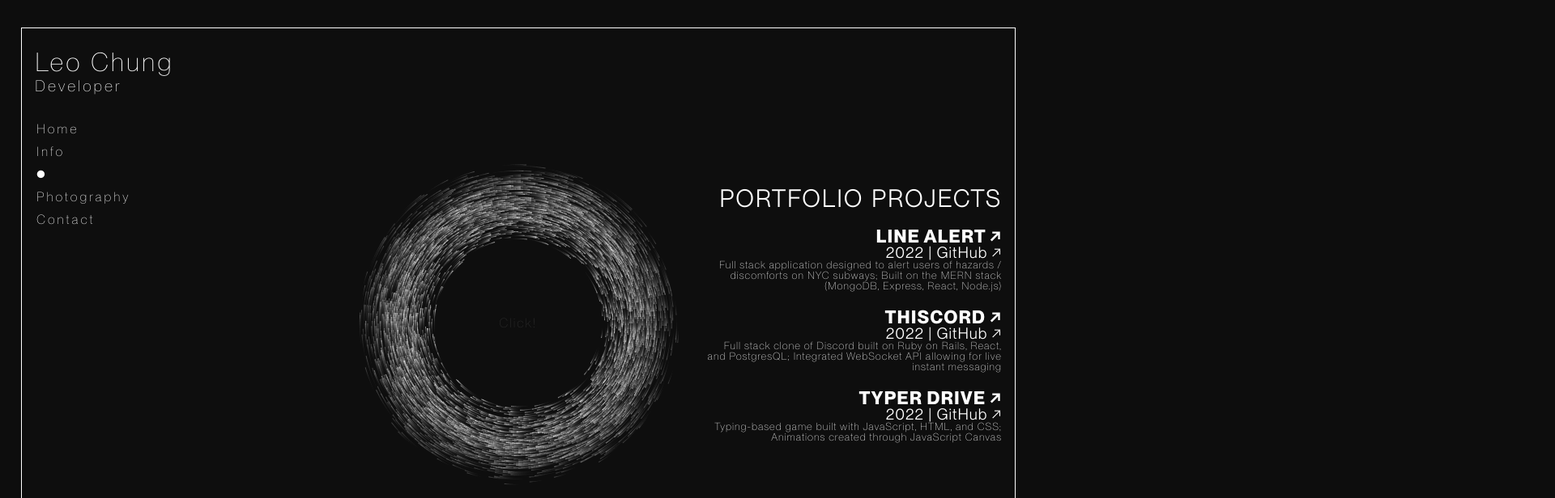
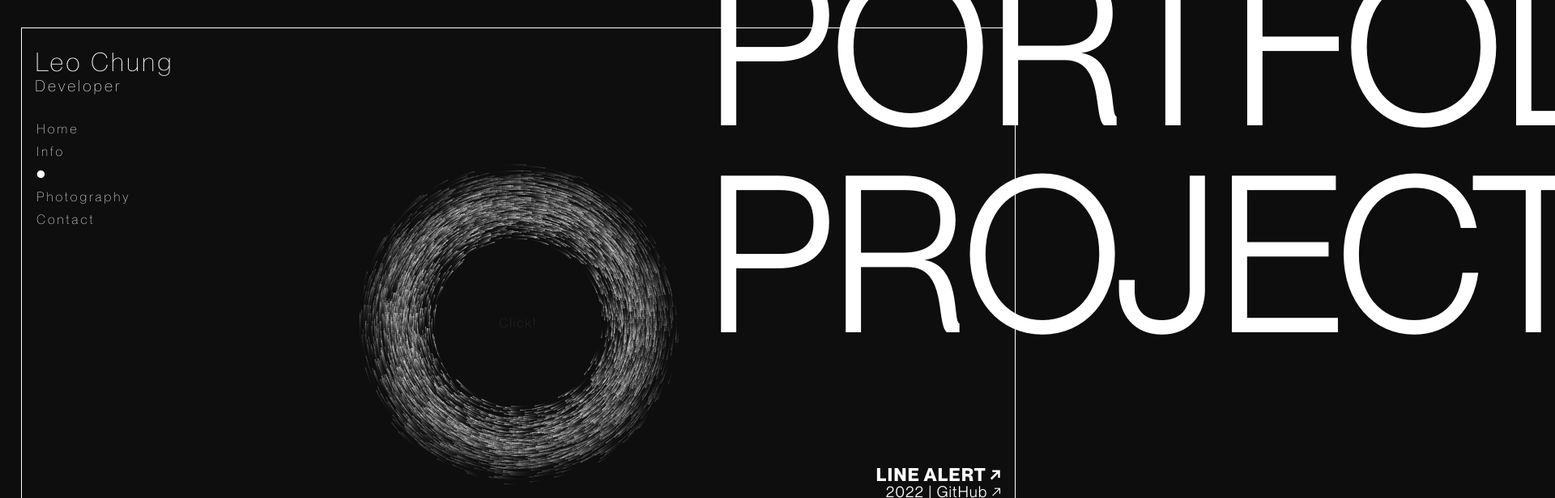
Before and after one commit to leochung97/leochung97.github.io, a React (Create React App) app: page / in a window 1280 px wide. Both pictures are taken after a click on the item "Portfolio". Shown: the top 616 px of the page at 81% size, 1920 px wide, since content can reach past the window. Built offline with nearby package versions, Linux system fonts and the light colour scheme.

Commit message:
Change portfolio header size

```diff
--- a/src/css/Portfolio.css
+++ b/src/css/Portfolio.css
@@ -12,7 +12,7 @@
 }
 
 .portfolio-header {
-  font-size: max(2.25vw, 2.75vh);
+  font-size: max(20vw, 2.5vh);
   font-weight: 600;
   margin-bottom: 0.5em;
 }
```
